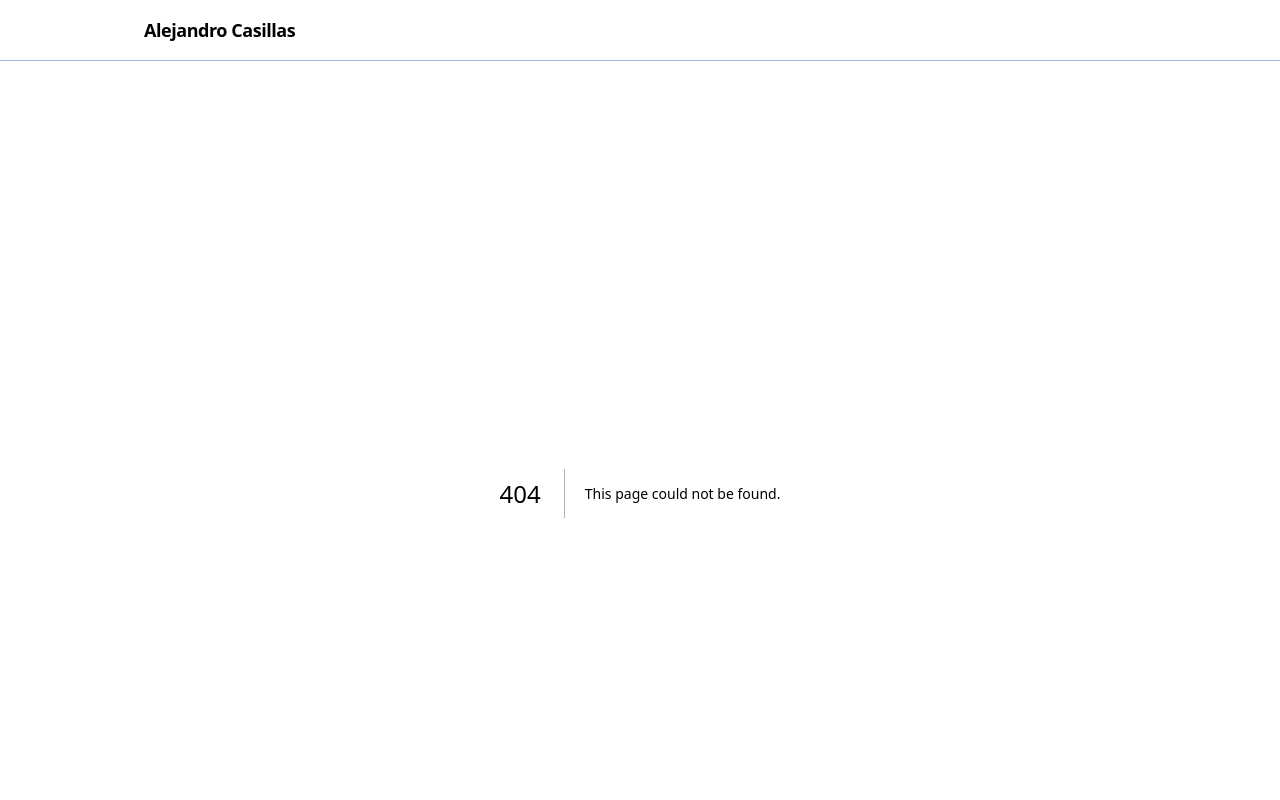
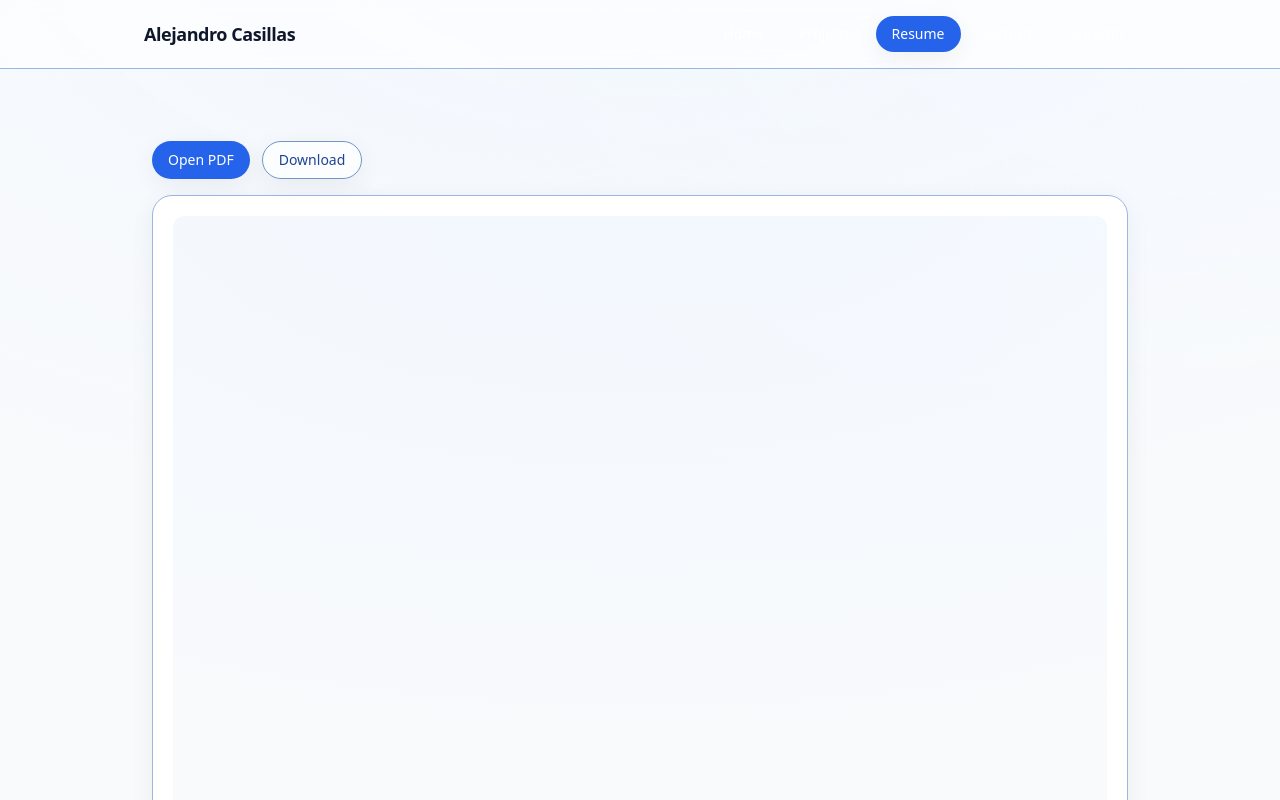
Before and after one commit to casillasalejandro22/my-website, a Next.js app: page /resume in a window 1280 px wide. Before the commit this address had no page. Shown: the top 800 px of the page. Built offline with nearby package versions, Linux system fonts and the light colour scheme.

Commit message:
feat: add resume page with PDF viewer and download options

```diff
--- /dev/null
+++ b/src/app/resume/page.tsx
@@ -0,0 +1,35 @@
+"use client";
+
+import { useMemo } from "react";
+
+export default function ResumePage() {
+  // Cache-buster so new uploads show immediately (browsers cache PDFs aggressively)
+  const pdfSrc = useMemo(() => `/resume.pdf?v=${Date.now()}`, []);
+
+  return (
+    <section className="py-6 sm:py-10">
+      <div className="mb-4 flex flex-wrap gap-3">
+        <a className="btn btn-primary" href="/resume.pdf" target="_blank" rel="noopener noreferrer">
+          Open PDF
+        </a>
+        <a className="btn btn-outline" href="/resume.pdf" download>
+          Download
+        </a>
+      </div>
+
+      {/* PDF viewer */}
+      <div className="card">
+        <iframe
+          title="Alejandro Casillas — Résumé"
+          src={pdfSrc + "#view=FitH"}
+          className="w-full"
+          style={{ height: "80vh", borderRadius: "12px" }}
+        />
+      </div>
+
+      <p className="mt-3 text-xs opacity-70">
+        If the preview looks blank in some mobile browsers, use “Open PDF”.
+      </p>
+    </section>
+  );
+}
--- a/src/components/Navbar.tsx
+++ b/src/components/Navbar.tsx
@@ -9,9 +9,9 @@ export default function Navbar() {
   const links = [
     { href: "/", label: "Home" },
     { href: "/projects", label: "Projects" },
+    { href: "/resume", label: "Resume" }, // <-- now a page, not /resume.pdf
     { href: "https://github.com/casillasalejandro22", label: "GitHub", external: true },
     { href: "https://www.linkedin.com/in/casillasalejandro", label: "LinkedIn", external: true },
-    { href: "/resume.pdf", label: "Resume", external: true }, // treat as external
   ];
 
   return (
@@ -26,7 +26,7 @@ export default function Navbar() {
               <a
                 key={link.href}
                 href={link.href}
-                target={link.href.startsWith("http") ? "_blank" : undefined}
+                target="_blank"
                 rel="noopener noreferrer"
                 className="navlink text-white hover:bg-white/10 px-3 py-1 rounded-lg transition-colors"
               >
```
Also changed, not shown: 1 other file (tests, documents, lock files or other folders).
